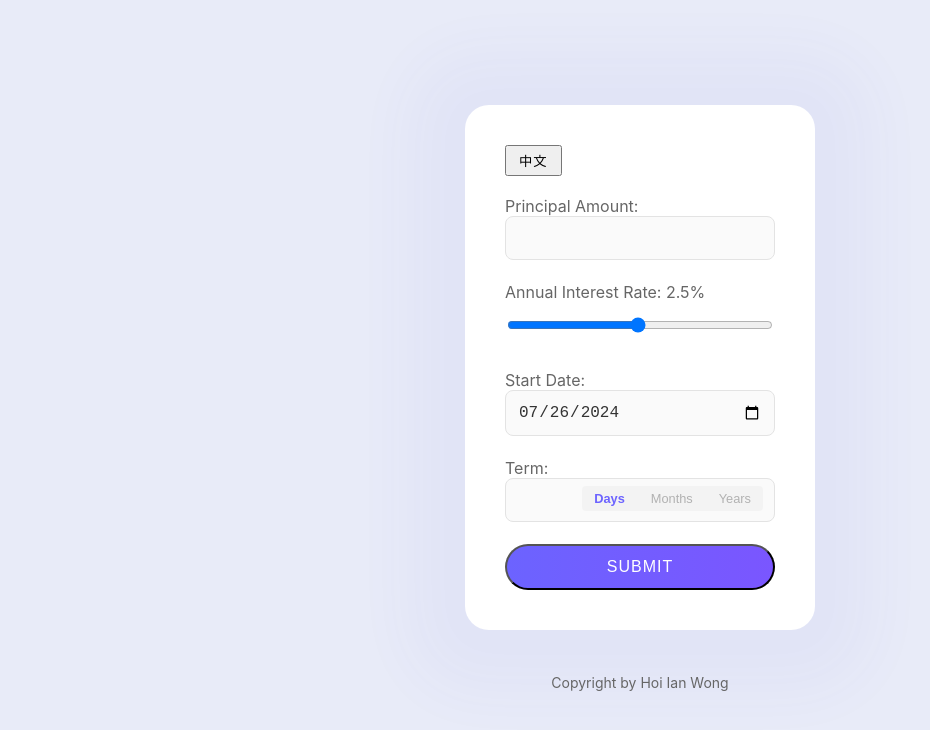
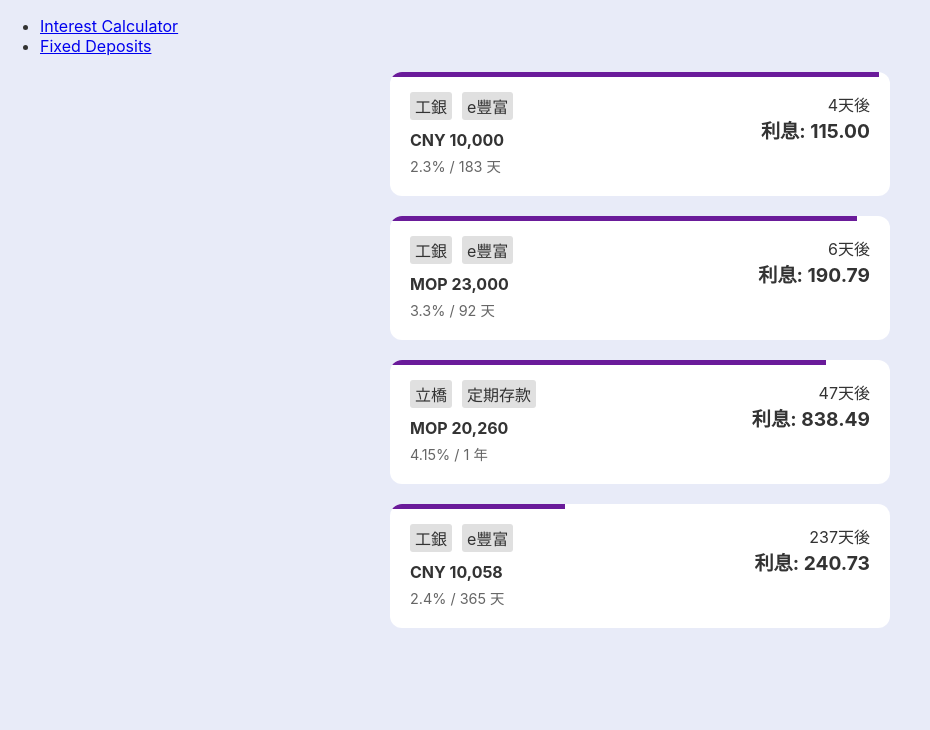
Before and after one commit to hoiian/interest-calculator, a React (Create React App) app: page /fixed-deposits in a window 1280 px wide. Shown: the top 730 px of the page, without its empty margins (0-930 px from the left). Built offline with nearby package versions, Linux system fonts and the light colour scheme.

Commit message:
add list

```diff
--- a/package.json
+++ b/package.json
@@ -8,6 +8,7 @@
     "@testing-library/user-event": "^13.5.0",
     "react": "^18.3.1",
     "react-dom": "^18.3.1",
+    "react-router-dom": "^6.25.1",
     "react-scripts": "5.0.1",
     "web-vitals": "^2.1.4"
   },
--- a/src/App.js
+++ b/src/App.js
@@ -1,11 +1,30 @@
 import React from 'react';
+import { BrowserRouter as Router, Route, Routes, Link } from 'react-router-dom';
 import { LanguageProvider } from './LanguageContext';
 import InterestCalculator from './InterestCalculator';
+import FixedDepositCards from './FixedDepositCards';
 
 function App() {
   return (
     <LanguageProvider>
-      <InterestCalculator />
+      <Router>
+        <div className="App">
+          <header className="App-header">
+            <nav>
+              <ul>
+                <li><Link to="/">Interest Calculator</Link></li>
+                <li><Link to="/fixed-deposits">Fixed Deposits</Link></li>
+              </ul>
+            </nav>
+          </header>
+          <main>
+            <Routes>
+              <Route path="/" element={<InterestCalculator />} />
+              <Route path="/fixed-deposits" element={<FixedDepositCards />} />
+            </Routes>
+          </main>
+        </div>
+      </Router>
     </LanguageProvider>
   );
 }
--- /dev/null
+++ b/src/FixedDepositCards.js
@@ -0,0 +1,127 @@
+import React from 'react';
+
+const FixedDepositCards = () => {
+  const fixedDeposits = [
+    // {
+    //   bankName: '中銀',
+    //   productName: '智能存',
+    //   currency: 'MOP',
+    //   amount: 100000,
+    //   interestRate: 3.3, // 存储为数字格式，不带%
+    //   termValue: 3,
+    //   termUnit: '個月',
+    //   startDate: '2024-06-01',
+    // },
+    {
+      bankName: '工銀',
+      productName: 'e豐富',
+      currency: 'CNY',
+      amount: 10000,
+      interestRate: 2.3,
+      termValue: 183,
+      termUnit: '天',
+      startDate: '2024-01-29',
+    },
+    {
+      bankName: '工銀',
+      productName: 'e豐富',
+      currency: 'MOP',
+      amount: 23000,
+      interestRate: 3.3,
+      termValue: 92,
+      termUnit: '天',
+      startDate: '2024-05-01',
+    },
+    {
+      bankName: '立橋',
+      productName: '定期存款',
+      currency: 'MOP',
+      amount: 20260,
+      interestRate: 4.15,
+      termValue: 1,
+      termUnit: '年',
+      startDate: '2023-09-12',
+    },
+    {
+      bankName: '工銀',
+      productName: 'e豐富',
+      currency: 'CNY',
+      amount: 10058,
+      interestRate: 2.4,
+      termValue: 365,
+      termUnit: '天',
+      startDate: '2024-03-20',
+    },
+
+  ];
+
+  const calculateTermInDays = (termValue, termUnit) => {
+    switch (termUnit) {
+      case '天':
+        return termValue;
+      case '個月':
+        return termValue * 30; // Approximation for simplicity
+      case '年':
+        return termValue * 365;
+      default:
+        return 0;
+    }
+  };
+
+  const calculateRemainingDaysAndProgress = (startDate, termValue, termUnit) => {
+    const now = new Date();
+    const start = new Date(startDate);
+    const termInDays = calculateTermInDays(termValue, termUnit);
+    const maturityDate = new Date(start);
+    maturityDate.setDate(maturityDate.getDate() + termInDays);
+
+    const timeDifference = maturityDate - now;
+    const remainingDays = Math.ceil(timeDifference / (1000 * 60 * 60 * 24));
+    const totalDays = (maturityDate - start) / (1000 * 60 * 60 * 24);
+    const progress = ((totalDays - remainingDays) / totalDays) * 100;
+
+    return { remainingDays: remainingDays <= 0 ? '已到期' : remainingDays, progress };
+  };
+
+  const calculateInterest = (amount, interestRate, termValue, termUnit) => {
+    const principalAmount = parseFloat(amount);
+    const rate = parseFloat(interestRate);
+    const termInDays = calculateTermInDays(termValue, termUnit);
+    return ((principalAmount * rate * termInDays) / 366 / 100).toFixed(2);
+  };
+
+  return (
+    <div className="fixed-deposit-cards-container">
+      {fixedDeposits.map((deposit, index) => {
+        const { remainingDays, progress } = calculateRemainingDaysAndProgress(deposit.startDate, deposit.termValue, deposit.termUnit);
+        const interest = calculateInterest(deposit.amount, deposit.interestRate, deposit.termValue, deposit.termUnit);
+
+        return (
+          <div key={index} className="fixed-deposit-card">
+            <div className="progress-bar" style={{ width: `${progress}%` }} />
+            <div className="left-side">
+              <div className="labels">
+                <span className="bank-label">{deposit.bankName}</span>
+                <span className="product-label">{deposit.productName}</span>
+              </div>
+              <div className="principal">
+                {deposit.currency} {deposit.amount.toLocaleString()}
+              </div>
+              <div className="interest-rate-term">
+                {deposit.interestRate}% / {deposit.termValue} {deposit.termUnit}
+              </div>
+            </div>
+            <div className="right-side">
+              <div className="remaining-days">
+                {typeof remainingDays === 'number' ? `${remainingDays}天後` : '已到期'}
+              </div>
+              <div className="interest">利息: {interest}</div>
+            </div>
+          </div>
+        );
+      })}
+    </div>
+  );
+};
+
+export default FixedDepositCards;
--- a/src/styles.css
+++ b/src/styles.css
@@ -5,7 +5,7 @@ html, body {
 
 body {
   display: grid;
-  place-items: center; /* 水平和垂直居中 */
+  /* place-items: center;  */
   background-color: #E8EBF8;
   color: #333;
   margin: 0;
@@ -13,7 +13,7 @@ body {
 }
 
 .container {
-  min-width: 350px;
+  width: 80%;
   max-width: 500px;
   box-sizing: border-box;
   margin: 20px auto;
@@ -142,3 +142,69 @@ button[type=submit]:hover {
   font-size: 14px;
   color: #666;
 }
+
+
+/* cards */
+.fixed-deposit-cards-container {
+  display: flex;
+  flex-direction: column;
+  gap: 20px;
+  margin: 0 auto;
+  max-width: 500px;
+}
+
+.fixed-deposit-card {
+  display: flex;
+  justify-content: space-between;
+  background-color: #fff;
+  border-radius: 12px;
+  padding: 10px;
+  position: relative;
+  overflow: hidden;
+}
+
+.progress-bar {
+  position: absolute;
+  top: 0;
+  left: 0;
+  height: 5px;
+  background-color: #6a1b9a; /* Purple color */
+}
+
+.left-side, .right-side {
+  flex: 1;
+  padding: 10px;
+}
+
+.labels {
+  display: flex;
+  gap: 10px;
+  margin-bottom: 10px;
+}
+
+.bank-label, .product-label {
+  background-color: #e0e0e0;
+  padding: 2px 5px;
+  border-radius: 3px;
+}
+
+.principal {
+  font-weight: bold;
+  margin-bottom: 5px;
+}
+
+.interest-rate-term {
+  font-size: 0.9em;
+  color: #666;
+}
+
+.remaining-days {
+  text-align: end;
+}
+
+.interest {
+  font-size: 1.2em;
+  color: #333;
+  font-weight: bold;
+  text-align: end;
+}
```
Also changed, not shown: 1 other file (tests, documents, lock files or other folders).
